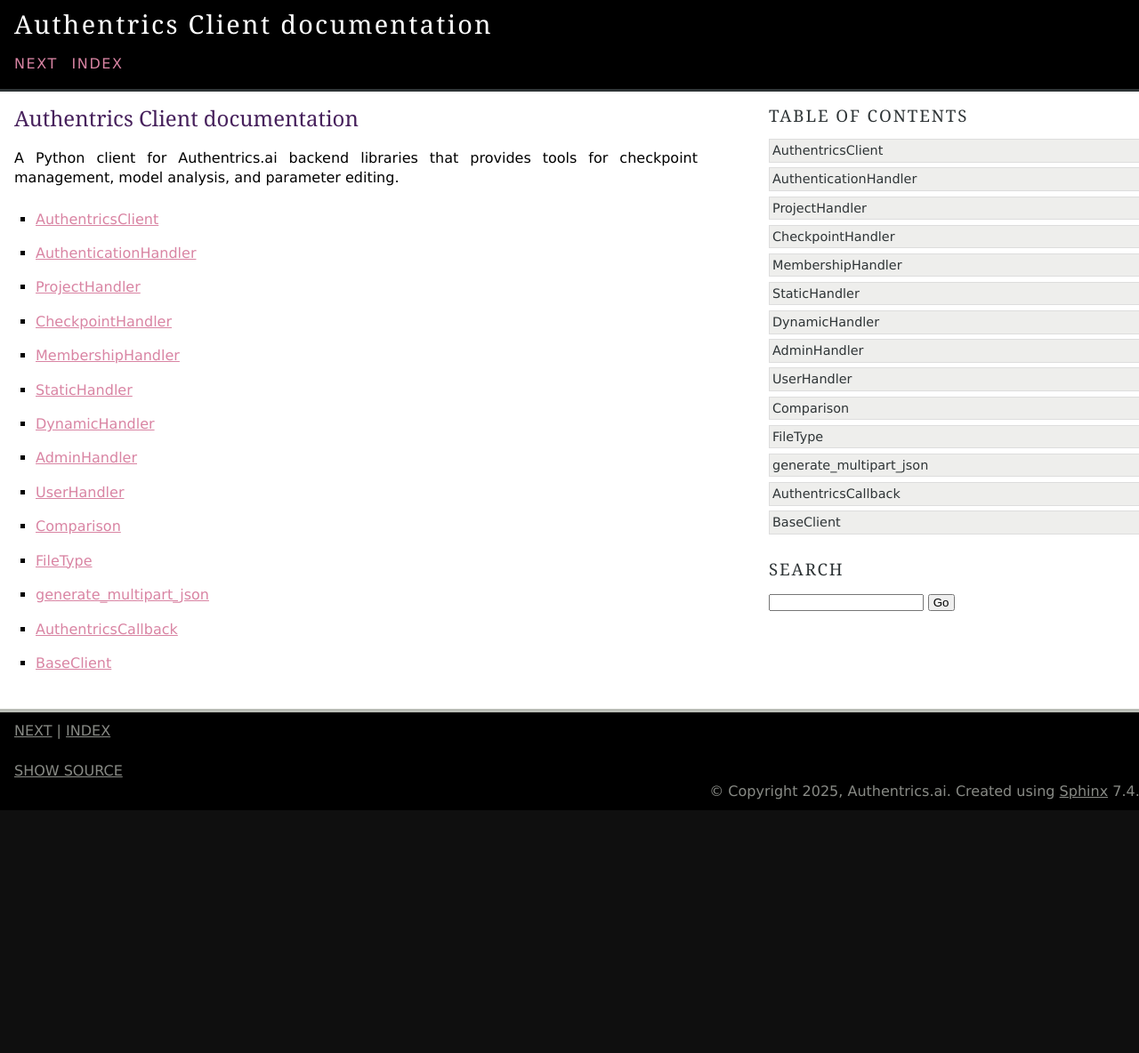
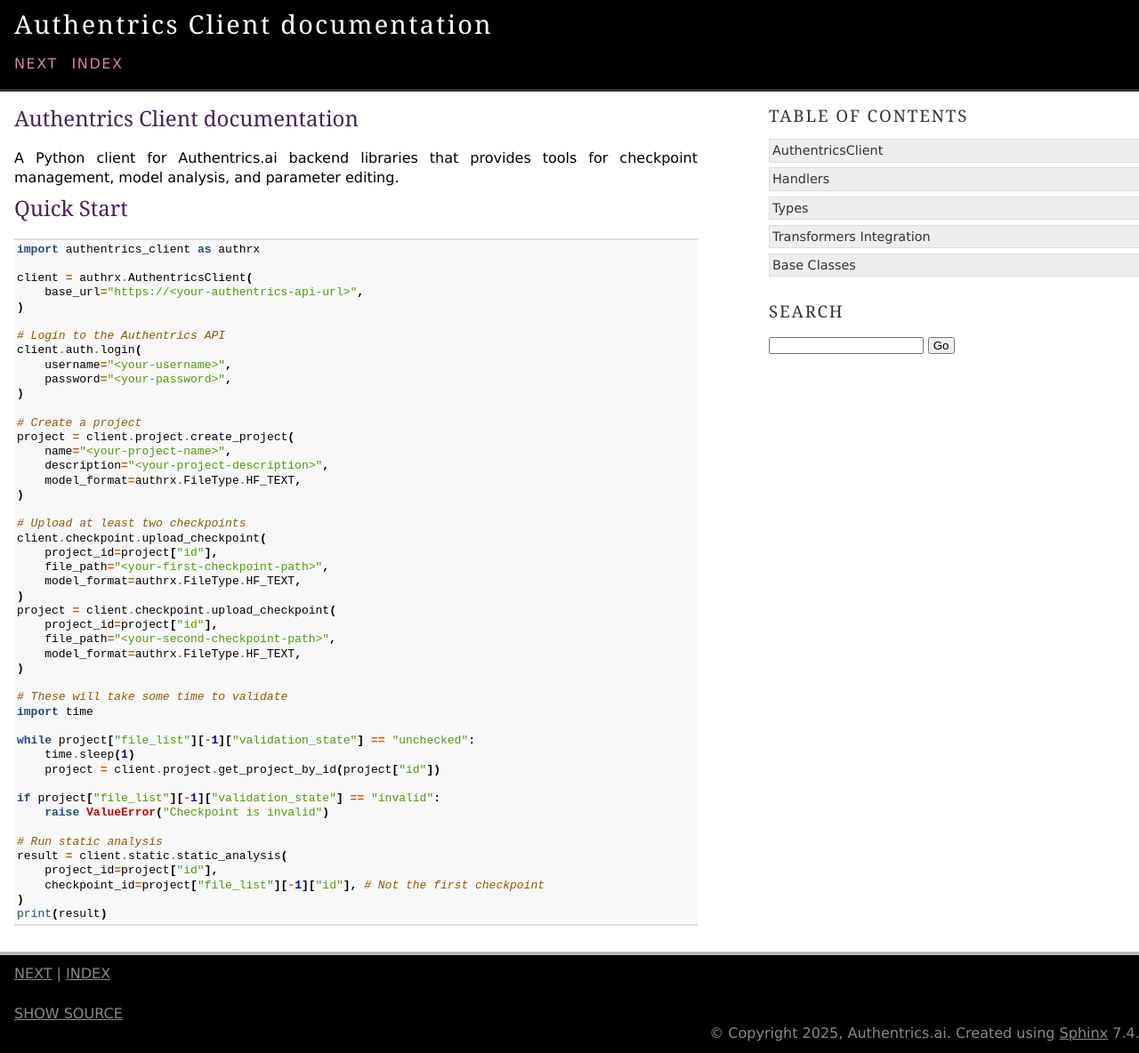
Before and after one commit to Authentrics-ai/authentrics-client, a Sphinx documentation site: the page built from doc/index.rst, in a window 1280 px wide. Shown: the whole page at 89% size. Built offline with Sphinx 7.4.7, drawn with Linux system fonts in a browser that asks for light colours; before the commit the page ends 911 px from its top, so only the background shows below that.

Commit message:
docs: Remove generate_multipart_json documentation and reorganize API reference

```diff
--- /dev/null
+++ b/doc/api_reference/handlers/index.rst
@@ -0,0 +1,14 @@
+Handlers
+========
+
+.. toctree::
+    :maxdepth: 1
+
+    AdminHandler
+    AuthenticationHandler
+    CheckpointHandler
+    DynamicHandler
+    MembershipHandler
+    ProjectHandler
+    StaticHandler
+    UserHandler
--- /dev/null
+++ b/doc/api_reference/transformers/index.rst
@@ -0,0 +1,7 @@
+Transformers Integration
+========================
+
+.. toctree::
+    :maxdepth: 1
+
+    AuthentricsCallback
--- a/doc/generate_multipart_json.rst
+++ /dev/null
@@ -1,4 +0,0 @@
-generate_multipart_json
-========================
-
-.. autofunction:: authentrics_client.generate_multipart_json
--- a/doc/index.rst
+++ b/doc/index.rst
@@ -9,20 +9,65 @@
 A Python client for Authentrics.ai backend libraries that provides tools for checkpoint management, model analysis, and parameter editing.
 
 
+Quick Start
+===========
+
+.. code-block:: python
+
+    import authentrics_client as authrx
+
+    client = authrx.AuthentricsClient(
+        base_url="https://<your-authentrics-api-url>",
+    )
+
+    # Login to the Authentrics API
+    client.auth.login(
+        username="<your-username>",
+        password="<your-password>",
+    )
+
+    # Create a project
+    project = client.project.create_project(
+        name="<your-project-name>",
+        description="<your-project-description>",
+        model_format=authrx.FileType.HF_TEXT,
+    )
+
+    # Upload at least two checkpoints
+    client.checkpoint.upload_checkpoint(
+        project_id=project["id"],
+        file_path="<your-first-checkpoint-path>",
+        model_format=authrx.FileType.HF_TEXT,
+    )
+    project = client.checkpoint.upload_checkpoint(
+        project_id=project["id"],
+        file_path="<your-second-checkpoint-path>",
+        model_format=authrx.FileType.HF_TEXT,
+    )
+
+    # These will take some time to validate
+    import time
+
+    while project["file_list"][-1]["validation_state"] == "unchecked":
+        time.sleep(1)
+        project = client.project.get_project_by_id(project["id"])
+
+    if project["file_list"][-1]["validation_state"] == "invalid":
+        raise ValueError("Checkpoint is invalid")
+
+    # Run static analysis
+    result = client.static.static_analysis(
+        project_id=project["id"],
+        checkpoint_id=project["file_list"][-1]["id"], # Not the first checkpoint
+    )
+    print(result)
+
 .. toctree::
    :maxdepth: 2
+   :hidden:
 
-   AuthentricsClient
-   AuthenticationHandler
-   ProjectHandler
-   CheckpointHandler
-   MembershipHandler
-   StaticHandler
-   DynamicHandler
-   AdminHandler
-   UserHandler
-   Comparison
-   FileType
-   generate_multipart_json
-   AuthentricsCallback
-   BaseClient
+   /api_reference/AuthentricsClient
+   /api_reference/handlers/index
+   /api_reference/types/index
+   /api_reference/transformers/index
+   /api_reference/base_classes/index
```
Also changed, not shown: doc/api_reference/base_classes/BaseHandler.rst (added, +7 -0 lines), doc/api_reference/base_classes/index.rst (added, +8 -0 lines), doc/api_reference/types/index.rst (added, +8 -0 lines), doc/api_reference/AuthentricsClient.rst (renamed from doc/AuthentricsClient.rst), doc/api_reference/base_classes/BaseClient.rst (renamed from doc/BaseClient.rst), doc/api_reference/handlers/AdminHandler.rst (renamed from doc/AdminHandler.rst), doc/api_reference/handlers/AuthenticationHandler.rst (renamed from doc/AuthenticationHandler.rst), doc/api_reference/handlers/CheckpointHandler.rst (renamed from doc/CheckpointHandler.rst), doc/api_reference/handlers/DynamicHandler.rst (renamed from doc/DynamicHandler.rst), doc/api_reference/handlers/MembershipHandler.rst (renamed from doc/MembershipHandler.rst), doc/api_reference/handlers/ProjectHandler.rst (renamed from doc/ProjectHandler.rst), doc/api_reference/handlers/StaticHandler.rst (renamed from doc/StaticHandler.rst), doc/api_reference/handlers/UserHandler.rst (renamed from doc/UserHandler.rst), doc/api_reference/transformers/AuthentricsCallback.rst (renamed from doc/AuthentricsCallback.rst), 2 more files.
